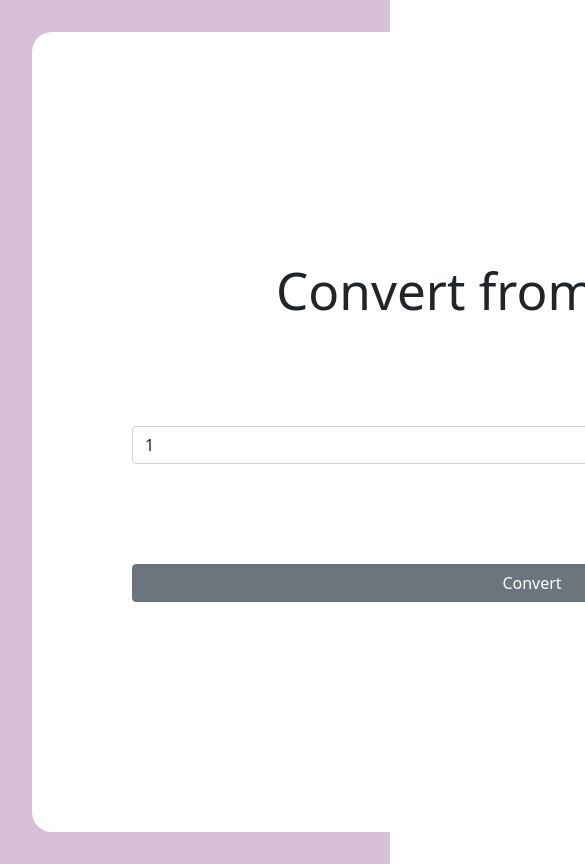
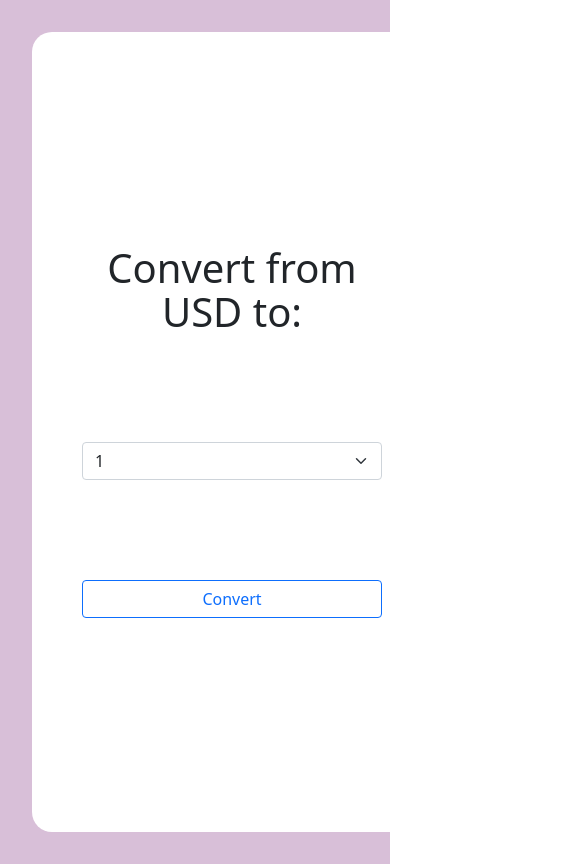
Before and after one commit to Smidge101/Currency_counter, a React (Vite) app in the folder CurrencyConverter/: page / in a window 390 px wide. Shown: the top 864 px of the page, 585 px wide, since content can reach past the window. Built offline with nearby package versions, Linux system fonts and the light colour scheme.

Commit message:
making it look prettier

```diff
--- a/CurrencyConverter/src/App.css
+++ b/CurrencyConverter/src/App.css
@@ -22,14 +22,6 @@ body {
   filter: drop-shadow(0 0 2em #61dafbaa);
 }
 
-@keyframes logo-spin {
-  from {
-    transform: rotate(0deg);
-  }
-  to {
-    transform: rotate(360deg);
-  }
-}
 
 @media (prefers-reduced-motion: no-preference) {
   a:nth-of-type(2) .logo {
@@ -57,3 +49,20 @@ body {
   padding: 0 100px;
   gap: 100px;
 }
+
+.prompt {
+  font-size: 70px;
+}
+
+@media only screen and (max-width: 600px) {
+  .overlay {
+    width: 400px;
+    padding: 0 50px;
+
+  }
+
+  .prompt {
+    font-size: 40px;
+  }
+
+}
--- a/CurrencyConverter/src/App.jsx
+++ b/CurrencyConverter/src/App.jsx
@@ -30,7 +30,7 @@ function App() {
   return (
     <>
     <div className='overlay'>
-      <h1>Convert from USD to: </h1>
+      <h1 className='prompt'>Convert from USD to: </h1>
       <Form>
           <Input
           type='select'
@@ -41,10 +41,10 @@ function App() {
             <option>4</option>
           </Input>
       </Form>
-      <Button>Convert</Button>
+      <Button color='primary' size='normal' outline>Convert</Button>
     </div>
     </>
   )
 }
 
-export default App
+export default App;
```
